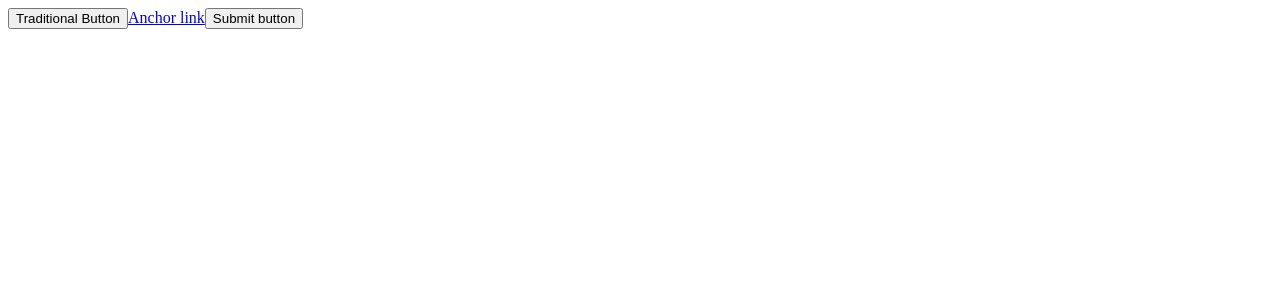
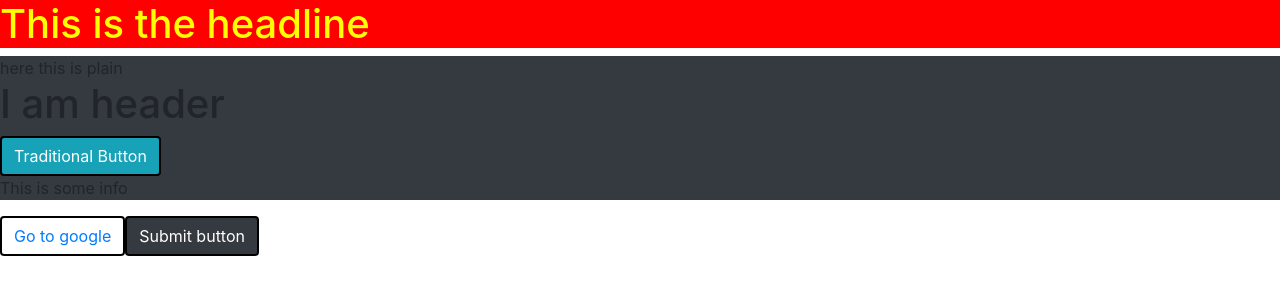
Before and after one commit to azizali/react-button, a React app: page / in a window 1280 px wide. Built offline with nearby package versions, Linux system fonts and the light colour scheme.

Commit message:
children prop example

```diff
--- a/src/components/Button.js
+++ b/src/components/Button.js
@@ -1,16 +1,13 @@
+import './button.css'
 import React from 'react'
 
-export default function Button ({
-    type,
-    to,
-    value
-}){
-    if(type === 'anchor'){
-        return <a href={to}>{value}</a>
-    } else if(type === 'submit'){
-        return <input type="submit" value={value} />
+export default  function Button (props){
+    if(props.type === 'anchor'){
+        return <a className="btn btn-link" href={props.to}>{props.value}</a>
+    } else if(props.type === 'submit'){
+        return <input className="btn btn-dark" type="submit" value={props.value} />
     } else {
-        return <button>{value}</button>
+        return <button className="btn btn-info">{props.value}</button>
 
     }
 }
--- /dev/null
+++ b/src/components/Wrapper.js
@@ -0,0 +1,10 @@
+import React from 'react'
+
+export default function ({ showHeader, children }){
+    return (
+        <div className="bg-dark">
+            { showHeader && 'hi how are you' }
+            {children}
+        </div>
+    )
+}
--- /dev/null
+++ b/src/components/button.css
@@ -0,0 +1,3 @@
+.btn {
+    border: 2px solid black;
+}
--- a/src/index.html
+++ b/src/index.html
@@ -5,6 +5,8 @@
     <meta name="viewport" content="width=device-width, initial-scale=1.0">
     <meta http-equiv="X-UA-Compatible" content="ie=edge">
     <title>Button</title>
+    <link rel="stylesheet" href="https://stackpath.bootstrapcdn.com/bootstrap/4.1.3/css/bootstrap.min.css" integrity="sha384-MCw98/SFnGE8fJT3GXwEOngsV7Zt27NXFoaoApmYm81iuXoPkFOJwJ8ERdknLPMO" crossorigin="anonymous">
+
 </head>
 <body>
     <div id="root"></div>
--- a/src/index.js
+++ b/src/index.js
@@ -1,12 +1,30 @@
 import React from 'react'
 import ReactDOM from 'react-dom'
 import Button from './components/Button'
+import Wrapper from './components/Wrapper'
 
 function App(){
+    const btnStyles = {
+        backgroundColor: 'red',
+        color: 'yellow'
+    }
     return(
         <div>
-            <Button value="Traditional Button" />
-            <Button type="anchor" to="https://google.com" value="Anchor link" />
+            <h1 style={btnStyles}>
+                This is the headline
+            </h1>
+            <Wrapper showHeader={false}>
+                here this is plain
+                <h1>I am header</h1>
+                <Button value="Traditional Button" />
+                <p>This is some info</p>
+            </Wrapper>
+
+            <Button
+                type="anchor"
+                to="https://google.com"
+                value="Go to google"
+            />
             <Button type="submit" value="Submit button" />
         </div>
     )
```
